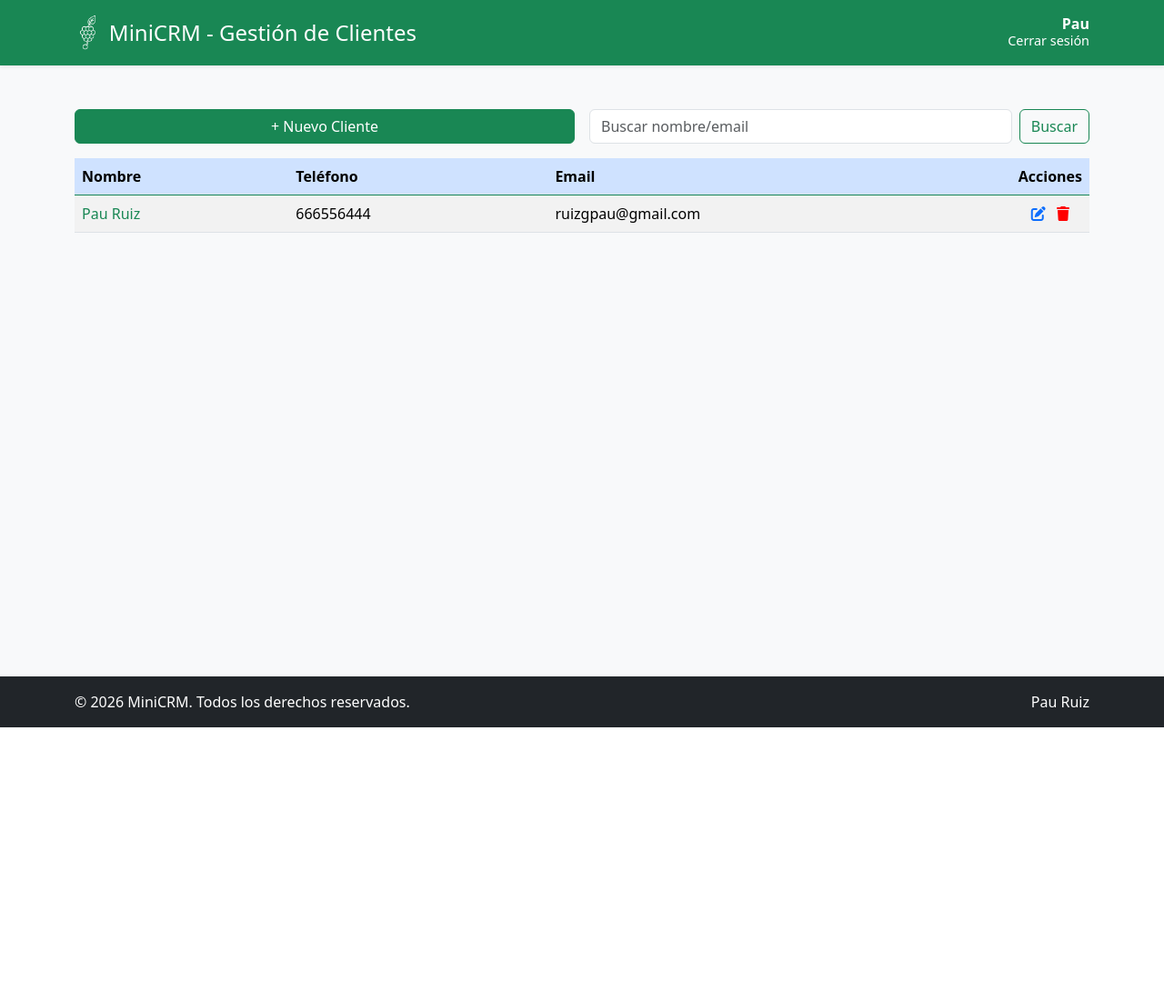
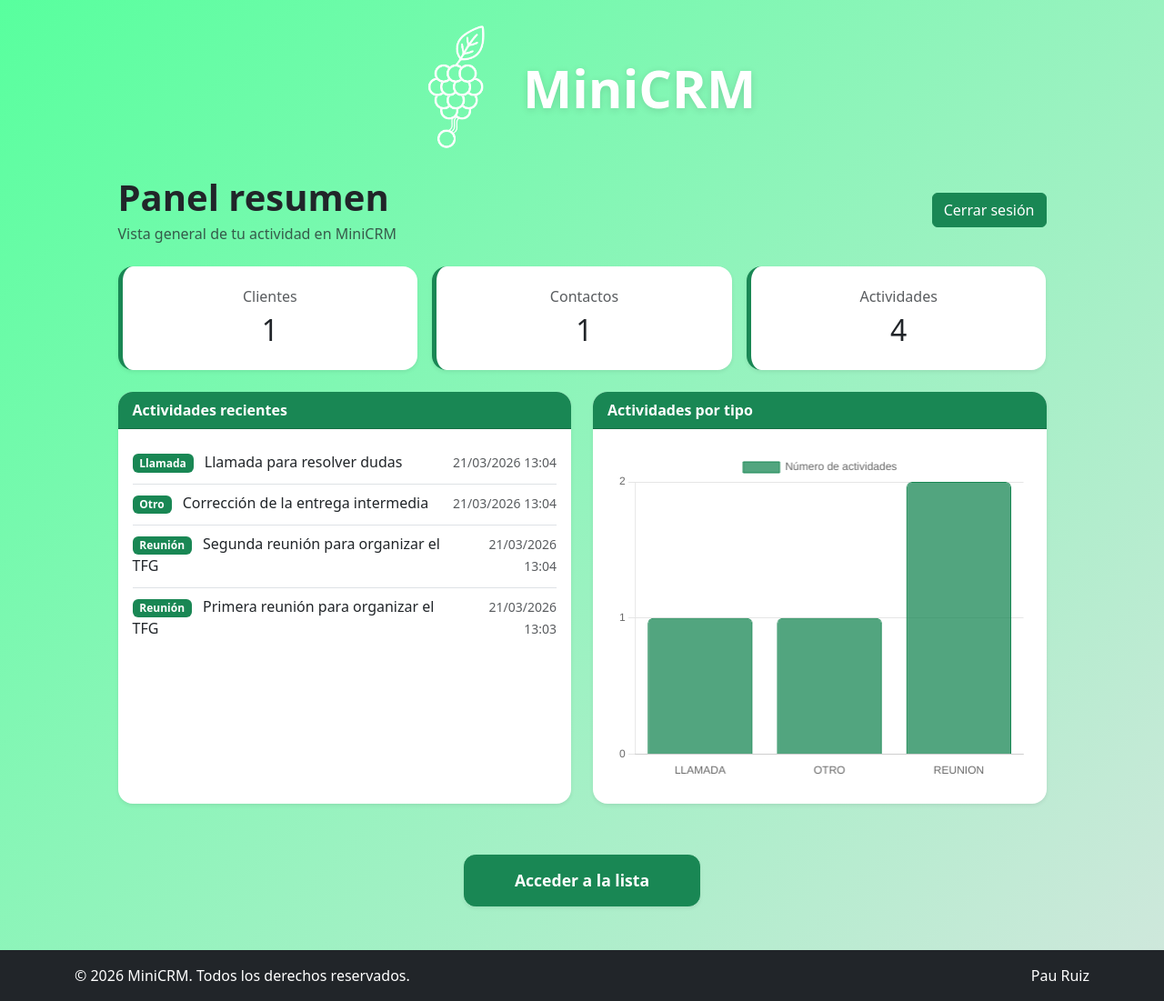
Before and after one commit to PauRuiz-TFG/MiniCRM, a Django app: page / in a window 1280 px wide. Shown: the whole page at 91% size. Before the commit the page ends 800 px from the top, so only its background shows below. Run offline with Django 5.2, Linux system fonts and the light colour scheme; a user stored in the database is signed in; data comes from the database, SQL or seed files in the repository; both versions use the stored data as it was after the commit.

Commit message:
Dashboard y pantalla principal

```diff
--- /dev/null
+++ b/clientes/templates/clientes/dashboard.html
@@ -0,0 +1,362 @@
+{% load static %}
+<!DOCTYPE html>
+<html lang="es">
+<head>
+    <meta charset="UTF-8">
+    <meta name="viewport" content="width=device-width, initial-scale=1">
+    <title>Dashboard | MiniCRM</title>
+    <link href="https://cdn.jsdelivr.net/npm/bootstrap@5.3.2/dist/css/bootstrap.min.css" rel="stylesheet">
+
+    <style>
+        body {
+            min-height: 100vh;
+            background: linear-gradient(135deg, #58ff9e, #d1e7dd);
+            display: flex;
+            flex-direction: column;
+        }
+
+        .main-content {
+            flex: 1;
+        }
+
+        .brand-hero {
+            display: flex;
+            justify-content: center;
+            align-items: center;
+            gap: 18px;
+            margin-bottom: 1.5rem;
+            text-align: center;
+        }
+
+        .brand-logo {
+            max-height: 145px;
+            width: auto;
+            object-fit: contain;
+        }
+
+        .brand-title {
+            color: white;
+            font-size: 3.6rem;
+            font-weight: 700;
+            margin: 0;
+            line-height: 1;
+            text-shadow: 0 2px 8px rgba(0,0,0,0.12);
+        }
+
+        .summary-card {
+            border: 0;
+            border-left: 5px solid #198754;
+            border-radius: 1rem;
+        }
+
+        .summary-card .card-body {
+            padding: 1.5rem;
+        }
+
+        .panel-card {
+            border: 0;
+            border-radius: 1rem;
+            overflow: hidden;
+        }
+
+        .scroll-actividades {
+            max-height: 420px;
+            overflow-y: auto;
+        }
+
+        .scroll-actividades::-webkit-scrollbar {
+            width: 8px;
+        }
+
+        .scroll-actividades::-webkit-scrollbar-thumb {
+            background-color: rgba(25, 135, 84, 0.35);
+            border-radius: 10px;
+        }
+
+        .actividad-mobile-card {
+            border: 0;
+            border-radius: 0.9rem;
+        }
+
+        .dashboard-title {
+            font-weight: 700;
+        }
+
+        .footer-link:hover {
+            opacity: 0.85;
+        }
+
+        .chart-wrapper {
+            position: relative;
+            width: 100%;
+            height: 380px;
+        }
+
+        .action-area {
+            text-align: center;
+            margin-top: 2rem;
+        }
+
+        .btn-lista {
+            padding: 0.9rem 2rem;
+            font-size: 1.1rem;
+            font-weight: 600;
+            border-radius: 0.8rem;
+            min-width: 260px;
+        }
+
+        @media (max-width: 767.98px) {
+            .brand-hero {
+                flex-direction: column;
+                gap: 20px;
+            }
+
+            .brand-logo {
+                max-height: 80px;
+            }
+
+            .brand-title {
+                font-size: 2rem;
+            }
+
+            .top-actions {
+                gap: 0.5rem;
+            }
+
+            .top-actions .btn,
+            .top-actions form,
+            .top-actions form .btn {
+                width: 100%;
+            }
+
+            .chart-wrapper {
+                height: 260px;
+            }
+
+            .btn-lista {
+                width: 100%;
+                min-width: unset;
+            }
+        }
+    </style>
+</head>
+
+<body>
+
+<div class="main-content">
+    <div class="container py-4">
+        <div class="row justify-content-center">
+            <div class="col-12 col-xl-11">
+
+                <div class="brand-hero">
+                    <img src="{% static 'img/logo.png' %}" alt="Logo MiniCRM" class="brand-logo">
+                    <h2 class="brand-title">MiniCRM</h2>
+                </div>
+
+                <div class="d-flex flex-column flex-md-row justify-content-between align-items-md-center mb-4">
+                    <div class="mb-3 mb-md-0">
+                        <h1 class="dashboard-title mb-1">Panel resumen</h1>
+                        <p class="text-muted mb-0">Vista general de tu actividad en MiniCRM</p>
+                    </div>
+
+                    <div class="d-flex flex-column flex-md-row top-actions">
+                        <form method="post" action="{% url 'logout' %}" class="m-0">
+                            {% csrf_token %}
+                            <button type="submit" class="btn btn-success">
+                                Cerrar sesión
+                            </button>
+                        </form>
+                    </div>
+                </div>
+
+                <div class="row g-3 mb-4">
+                    <div class="col-12 col-md-4">
+                        <div class="card shadow-sm summary-card h-100">
+                            <div class="card-body text-center">
+                                <h6 class="text-muted">Clientes</h6>
+                                <h2 class="mb-0">{{ total_clientes }}</h2>
+                            </div>
+                        </div>
+                    </div>
+
+                    <div class="col-12 col-md-4">
+                        <div class="card shadow-sm summary-card h-100">
+                            <div class="card-body text-center">
+                                <h6 class="text-muted">Contactos</h6>
+                                <h2 class="mb-0">{{ total_contactos }}</h2>
+                            </div>
+                        </div>
+                    </div>
+
+                    <div class="col-12 col-md-4">
+                        <div class="card shadow-sm summary-card h-100">
+                            <div class="card-body text-center">
+                                <h6 class="text-muted">Actividades</h6>
+                                <h2 class="mb-0">{{ total_actividades }}</h2>
+                            </div>
+                        </div>
+                    </div>
+                </div>
+
+                <div class="row g-4">
+                    <div class="col-12 col-lg-6">
+                        <div class="card shadow-sm panel-card h-100">
+                            <div class="card-header bg-success text-white d-flex justify-content-between align-items-center">
+                                <strong>Actividades recientes</strong>
+                            </div>
+
+                            <div class="card-body scroll-actividades">
+                                {% if actividades_recientes %}
+
+                                    <div class="d-none d-md-block">
+                                        <ul class="list-group list-group-flush">
+                                            {% for a in actividades_recientes %}
+                                                <li class="list-group-item px-0">
+                                                    <div class="d-flex justify-content-between align-items-start">
+                                                        <div class="me-3">
+                                                            <div class="mb-1">
+                                                                <span class="badge bg-success me-2">
+                                                                    {{ a.get_tipo_display }}
+                                                                </span>
+                                                                {{ a.descripcion }}
+                                                            </div>
+                                                        </div>
+
+                                                        <div class="text-end">
+                                                            <small class="text-muted">
+                                                                {{ a.fecha|date:"d/m/Y H:i" }}
+                                                            </small>
+                                                        </div>
+                                                    </div>
+                                                </li>
+                                            {% endfor %}
+                                        </ul>
+                                    </div>
+
+                                    <div class="d-md-none">
+                                        {% for a in actividades_recientes %}
+                                            <div class="card shadow-sm actividad-mobile-card mb-3">
+                                                <div class="card-body">
+                                                    <div class="mb-2">
+                                                        <span class="badge bg-success">
+                                                            {{ a.get_tipo_display }}
+                                                        </span>
+                                                    </div>
+
+                                                    <p class="mb-2">
+                                                        {{ a.descripcion }}
+                                                    </p>
+
+                                                    <small class="text-muted d-block">
+                                                        {{ a.fecha|date:"d/m/Y H:i" }}
+                                                    </small>
+                                                </div>
+                                            </div>
+                                        {% endfor %}
+                                    </div>
+
+                                {% else %}
+                                    <p class="text-muted mb-0">No hay actividades recientes.</p>
+                                {% endif %}
+                            </div>
+                        </div>
+                    </div>
+
+                    <div class="col-12 col-lg-6">
+                        <div class="card shadow-sm panel-card h-100">
+                            <div class="card-header bg-success text-white">
+                                <strong>Actividades por tipo</strong>
+                            </div>
+                            <div class="card-body">
+                                <div class="chart-wrapper">
+                                    <canvas id="graficoActividades"></canvas>
+                                </div>
+                            </div>
+                        </div>
+                    </div>
+                </div>
+
+            </div>
+        </div>
+    </div>
+
+    <div class="action-area">
+        <a href="{% url 'lista_clientes' %}" class="btn btn-success btn-lista shadow-sm">
+            Acceder a la lista
+        </a>
+    </div>
+
+</div>
+
+<footer class="bg-dark text-white py-3 mt-5 shadow-sm">
+    <div class="container d-flex flex-column flex-md-row justify-content-between align-items-center text-center text-md-start">
+        <div class="mb-2 mb-md-0">
+            &copy; 2026 MiniCRM. Todos los derechos reservados.
+        </div>
+        <div>
+            <a href="https://www.linkedin.com/in/pau-ruiz-guti%C3%A9rrez-55abb0360/"
+               class="text-white footer-link"
+               target="_blank"
+               style="text-decoration: none;">
+                Pau Ruiz
+            </a>
+        </div>
+    </div>
+</footer>
+
+<script src="https://cdn.jsdelivr.net/npm/chart.js"></script>
+
+<script>
+    const ctx = document.getElementById('graficoActividades');
+
+    new Chart(ctx, {
+        type: 'bar',
+        data: {
+            labels: {{ labels_actividades|safe }},
+            datasets: [{
+                label: 'Número de actividades',
+                data: {{ totales_actividades|safe }},
+                backgroundColor: 'rgba(25, 135, 84, 0.75)',
+                borderColor: 'rgba(25, 135, 84, 1)',
+                borderWidth: 1,
+                borderRadius: 6,
+                categoryPercentage: 0.9,
+                barPercentage: 0.9
+            }]
+        },
+        options: {
+            responsive: true,
+            maintainAspectRatio: false,
+            layout: {
+                padding: 10
+            },
+            scales: {
+                x: {
+                    offset: true,
+                    ticks: {
+                        autoSkip: false,
+                        maxRotation: 45,
+                        minRotation: 0
+                    },
+                    grid: {
+                        display: false
+                    }
+                },
+                y: {
+                    beginAtZero: true,
+                    ticks: {
+                        precision: 0
+                    }
+                }
+            },
+            plugins: {
+                legend: {
+                    display: true
+                }
+            }
+        }
+    });
+</script>
+
+</body>
+</html>
--- a/clientes/templates/clientes/lista.html
+++ b/clientes/templates/clientes/lista.html
@@ -119,7 +119,16 @@
     <link rel="stylesheet" href="https://cdnjs.cloudflare.com/ajax/libs/font-awesome/6.4.0/css/all.min.css">
 
 <!-- Nuevo cliente -->
-<main class="container mt-4 flex-fill">
+<main class="container mt-2 flex-fill">
+
+    <div class="row mb-4">
+        <div class="col-12 text-center">
+            <a href="{% url 'dashboard' %}" class="btn btn-outline-primary px-4 py-2">
+                <i class="fa-solid fa-chart-column me-2"></i> Dashboard
+            </a>
+        </div>
+    </div>
+
     <div class="row g-3 mb-3">
 
         <!-- Botón -->
--- a/clientes/views.py
+++ b/clientes/views.py
@@ -4,9 +4,12 @@ from django.contrib import messages  # añadido
 
 # Para la búsqueda
 from django.core.paginator import Paginator
-from django.db.models import Q
+from django.db.models import Q, Count
 
 from django.contrib.auth.decorators import login_required
+
+from django.utils import timezone
+import json
 
 # Create your views here.
 
@@ -196,3 +199,30 @@ def eliminar_actividad(request, actividad_id):
     actividad.delete()
     messages.success(request, 'Actividad eliminada correctamente')
     return redirect('detalles_cliente', cliente_id)
+
+
+@login_required
+def dashboard(request):
+    total_clientes = Cliente.objects.filter(usuario=request.user).count()
+    total_contactos = Contacto.objects.filter(cliente__usuario=request.user).count()
+    total_actividades = Actividad.objects.filter(cliente__usuario=request.user).count()
+
+    actividades_recientes = Actividad.objects.filter(
+        cliente__usuario=request.user
+    ).order_by('-fecha')[:500]
+
+    actividades_por_tipo = Actividad.objects.filter(
+        cliente__usuario=request.user
+    ).values('tipo').annotate(total=Count('tipo')).order_by('tipo')
+
+    labels_actividades = json.dumps([a['tipo'] for a in actividades_por_tipo])
+    totales_actividades = json.dumps([a['total'] for a in actividades_por_tipo])
+
+    return render(request, 'clientes/dashboard.html', {
+        'total_clientes': total_clientes,
+        'total_contactos': total_contactos,
+        'total_actividades': total_actividades,
+        'actividades_recientes': actividades_recientes,
+        'labels_actividades': labels_actividades,
+        'totales_actividades': totales_actividades,
+    })
--- a/miniCRM/settings.py
+++ b/miniCRM/settings.py
@@ -23,9 +23,9 @@ BASE_DIR = Path(__file__).resolve().parent.parent
 SECRET_KEY = 'django-insecure--(!hx#7(jbz50tdge*6y&d-+oe*wnzk%rwn-lkrz6uoarqpu80'
 
 # SECURITY WARNING: don't run with debug turned on in production!
-DEBUG = False
+DEBUG = True
 
-ALLOWED_HOSTS = ['PauRuiz.pythonanywhere.com']
+ALLOWED_HOSTS = ['PauRuiz.pythonanywhere.com', '127.0.0.1', 'localhost']
 
 
 # Application definition
--- a/miniCRM/urls.py
+++ b/miniCRM/urls.py
@@ -24,8 +24,13 @@ from django.contrib.auth import views as auth_views
 
 urlpatterns = [
     path('admin/', admin.site.urls),
+
+    # Home / Dashboard
+    path('', views.dashboard, name='home'),
+    path('dashboard/', views.dashboard, name='dashboard'),
+
     # Clientes
-    path('', views.lista_clientes, name='lista_clientes'),
+    path('clientes/', views.lista_clientes, name='lista_clientes'),
     path('nuevo/', views.nuevo_cliente, name='nuevo_cliente'),
     path('editar/<int:id>/', views.editar_cliente, name='editar_cliente'),
     path('eliminar/<int:id>/', views.eliminar_cliente, name='eliminar_cliente'),
@@ -44,7 +49,7 @@ urlpatterns = [
     # Login
     path('login/', auth_views.LoginView.as_view(template_name='login.html'), name='login'),
     path('logout/', auth_views.LogoutView.as_view(), name='logout'),
-    ]
+]
 
 if settings.DEBUG:
     urlpatterns += static(settings.STATIC_URL, document_root=settings.STATIC_ROOT)
```
Also changed, not shown: db.sqlite3.
